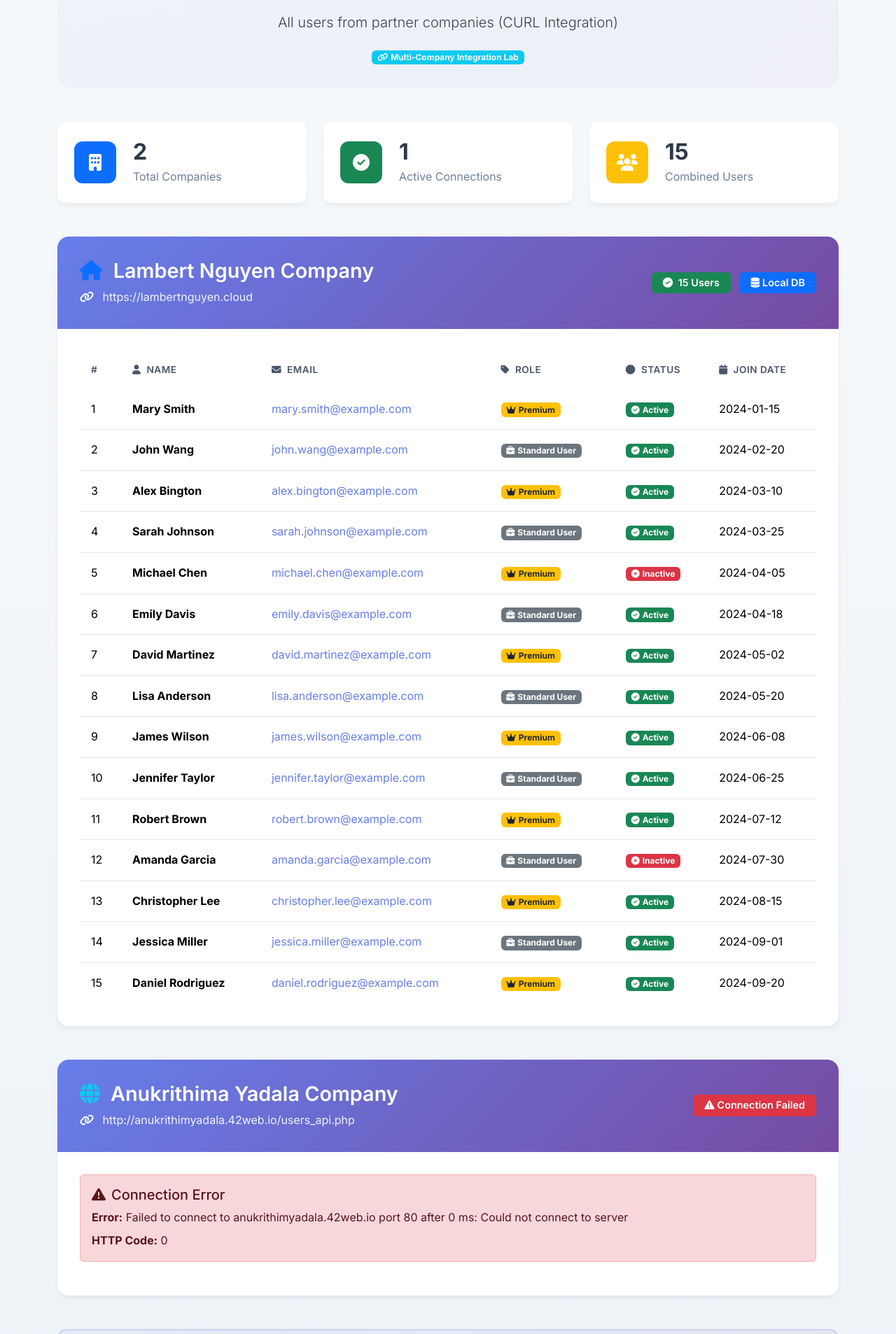
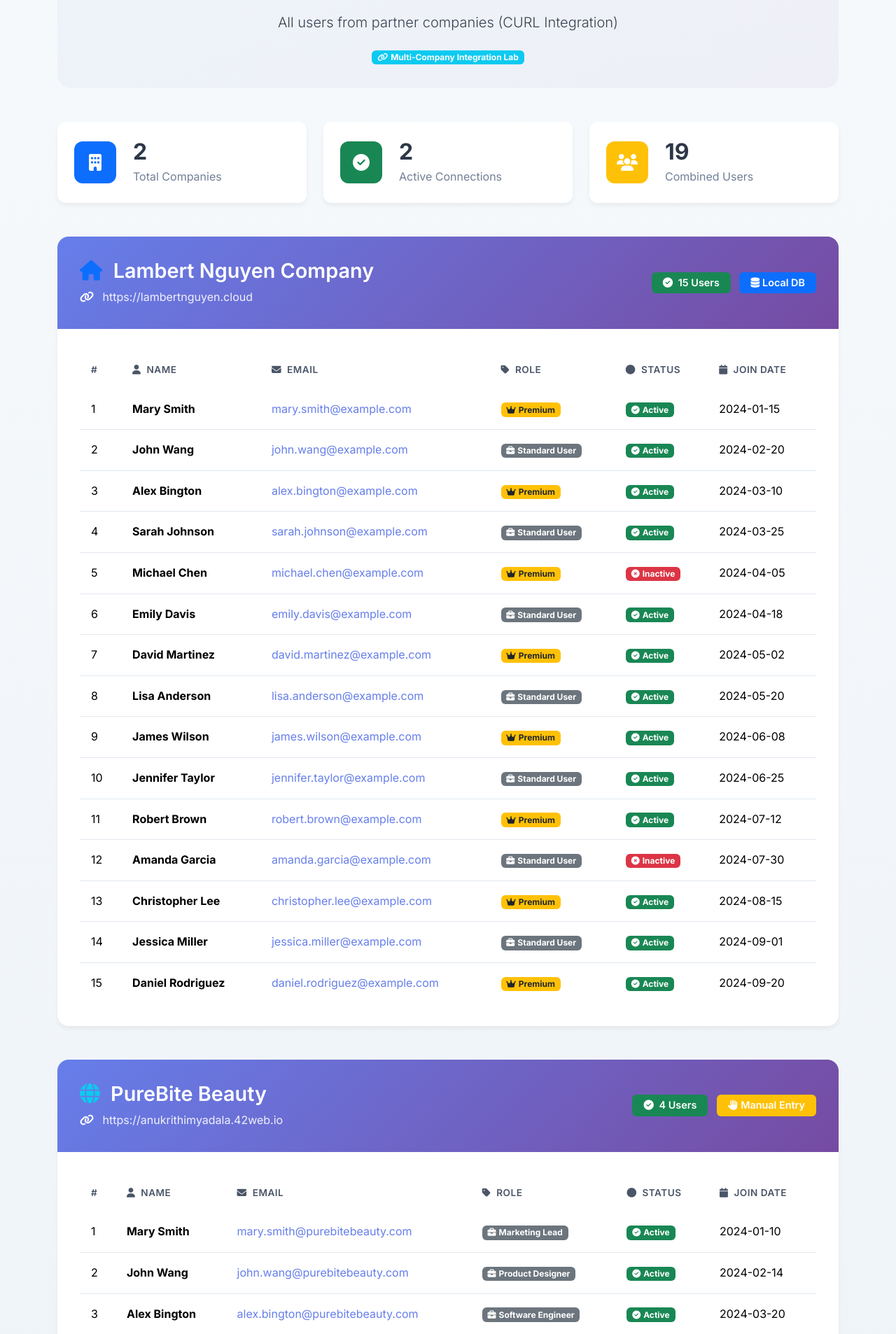
Before and after one commit to Lambert-Nguyen/cmpe-272, a PHP site: page /combined-users in a window 1280 px wide. Shown: the part 427-2333 px from the top of the page at 70% size. Run offline with PHP 8.4, Linux system fonts and the light colour scheme; data that the repository does not hold is empty.

Commit message:
Add manual partner data support for combined users
Introduced a mechanism to include partner company user data manually in CombinedUsersController for cases where server-to-server requests are blocked. Updated the view to display a 'Manual Entry' badge and clarified integration methods in the info section.

```diff
--- a/src/Controllers/CombinedUsersController.php
+++ b/src/Controllers/CombinedUsersController.php
@@ -11,9 +11,51 @@
         // Partner company URLs (you'll need to get these from your teammates)
         // Replace these with actual URLs from your group members
         $partnerCompanies = [
-            'Anukrithima Yadala Company' => 'http://anukrithimyadala.42web.io/users_api.php',
+            // Note: 42web.io blocks server-to-server requests, so using manual data entry
+            // 'Anukrithima Yadala Company' => 'http://anukrithimyadala.42web.io/users_api.php',
             // Add more partners here if you have a 3rd member
             // 'Company C' => 'https://company-c-url.com/api/users',
+        ];
+
+        // Manual partner data (for services that block CURL/server requests)
+        // You can copy the JSON response from your partner's API and paste it here
+        $manualPartnerData = [
+            [
+                'name' => 'PureBite Beauty',
+                'url' => 'https://anukrithimyadala.42web.io',
+                'users' => [
+                    [
+                        'name' => 'Mary Smith',
+                        'email' => 'mary.smith@purebitebeauty.com',
+                        'role' => 'Marketing Lead',
+                        'status' => 'Active',
+                        'join_date' => '2024-01-10'
+                    ],
+                    [
+                        'name' => 'John Wang',
+                        'email' => 'john.wang@purebitebeauty.com',
+                        'role' => 'Product Designer',
+                        'status' => 'Active',
+                        'join_date' => '2024-02-14'
+                    ],
+                    [
+                        'name' => 'Alex Bington',
+                        'email' => 'alex.bington@purebitebeauty.com',
+                        'role' => 'Software Engineer',
+                        'status' => 'Active',
+                        'join_date' => '2024-03-20'
+                    ],
+                    [
+                        'name' => 'Emily Stone',
+                        'email' => 'emily.stone@purebitebeauty.com',
+                        'role' => 'Sales Associate',
+                        'status' => 'Inactive',
+                        'join_date' => '2024-04-05'
+                    ]
+                ],
+                'source' => 'manual',
+                'status' => 'success'
+            ]
         ];
 
         // Get local users (Company A - your company)
@@ -32,6 +74,11 @@
                 'status' => 'success'
             ]
         ];
+
+        // Add manual partner data
+        foreach ($manualPartnerData as $partnerData) {
+            $allCompanies[] = $partnerData;
+        }
 
         // Add remote company data
         $allCompanies = array_merge($allCompanies, $remoteUsers);
--- a/src/Views/combined-users/index.php
+++ b/src/Views/combined-users/index.php
@@ -81,6 +81,10 @@
                             <?php if ($company['source'] === 'local'): ?>
                                 <span class="badge bg-primary badge-lg ms-2">
                                     <i class="fas fa-database me-1"></i>Local DB
+                                </span>
+                            <?php elseif ($company['source'] === 'manual'): ?>
+                                <span class="badge bg-warning badge-lg ms-2">
+                                    <i class="fas fa-hand-paper me-1"></i>Manual Entry
                                 </span>
                             <?php else: ?>
                                 <span class="badge bg-info badge-lg ms-2">
@@ -184,12 +188,15 @@
         <div class="info-box" data-aos="fade-up">
             <div class="row">
                 <div class="col-md-8">
-                    <h4><i class="fas fa-code me-2"></i>How CURL Integration Works</h4>
+                    <h4><i class="fas fa-code me-2"></i>How Multi-Company Integration Works</h4>
                     <p class="mb-2">
                         <strong>Local Data:</strong> Fetched directly from local database using PHP file operations.
                     </p>
                     <p class="mb-2">
-                        <strong>Remote Data:</strong> Retrieved from partner companies using PHP CURL requests to their API endpoints.
+                        <strong>Remote Data (CURL):</strong> Retrieved from partner companies using PHP CURL requests to their API endpoints.
+                    </p>
+                    <p class="mb-2">
+                        <strong>Manual Entry:</strong> For services with anti-bot protection (like 42web.io free hosting), data is manually copied from the partner's API response and entered into the controller.
                     </p>
                     <p class="mb-0">
                         <strong>API Endpoint:</strong> <code><?php echo htmlspecialchars($_SERVER['HTTP_HOST']); ?>/api/users</code>
```
